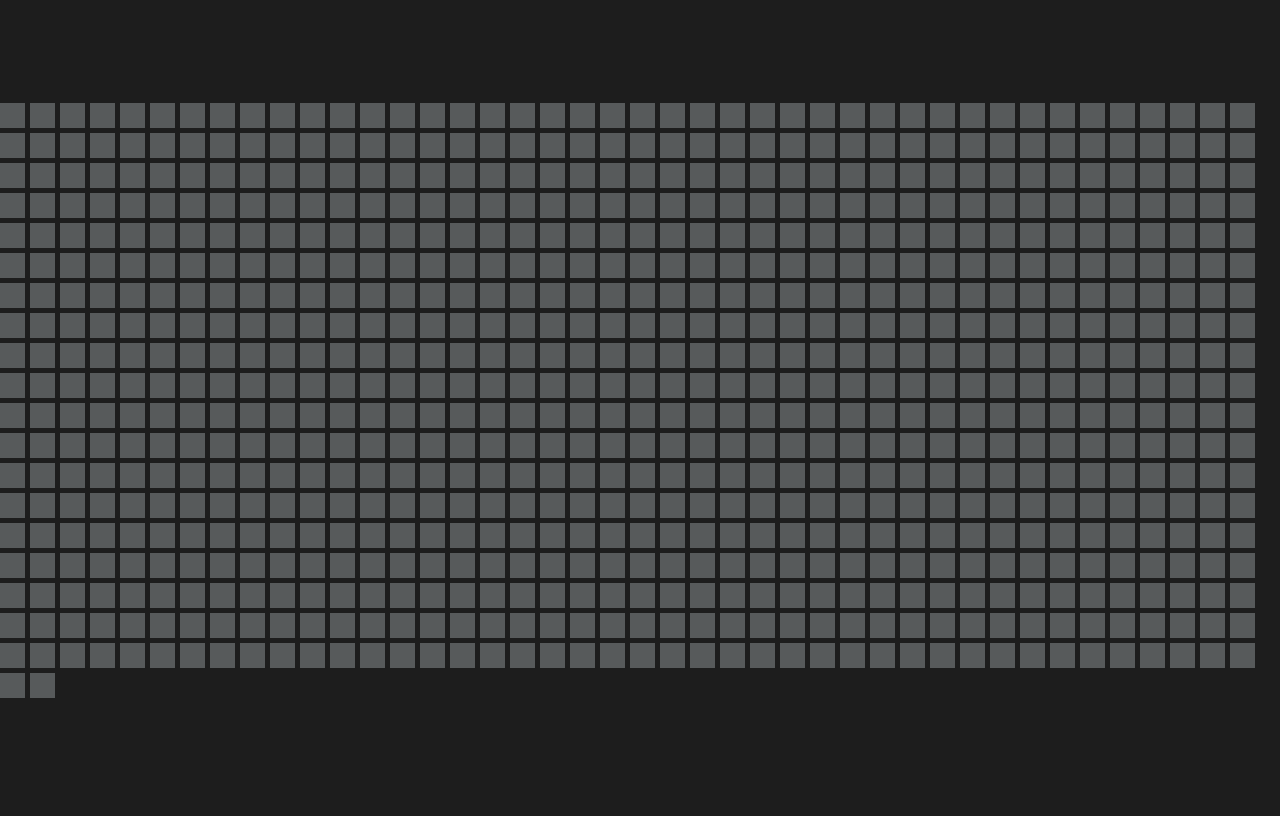
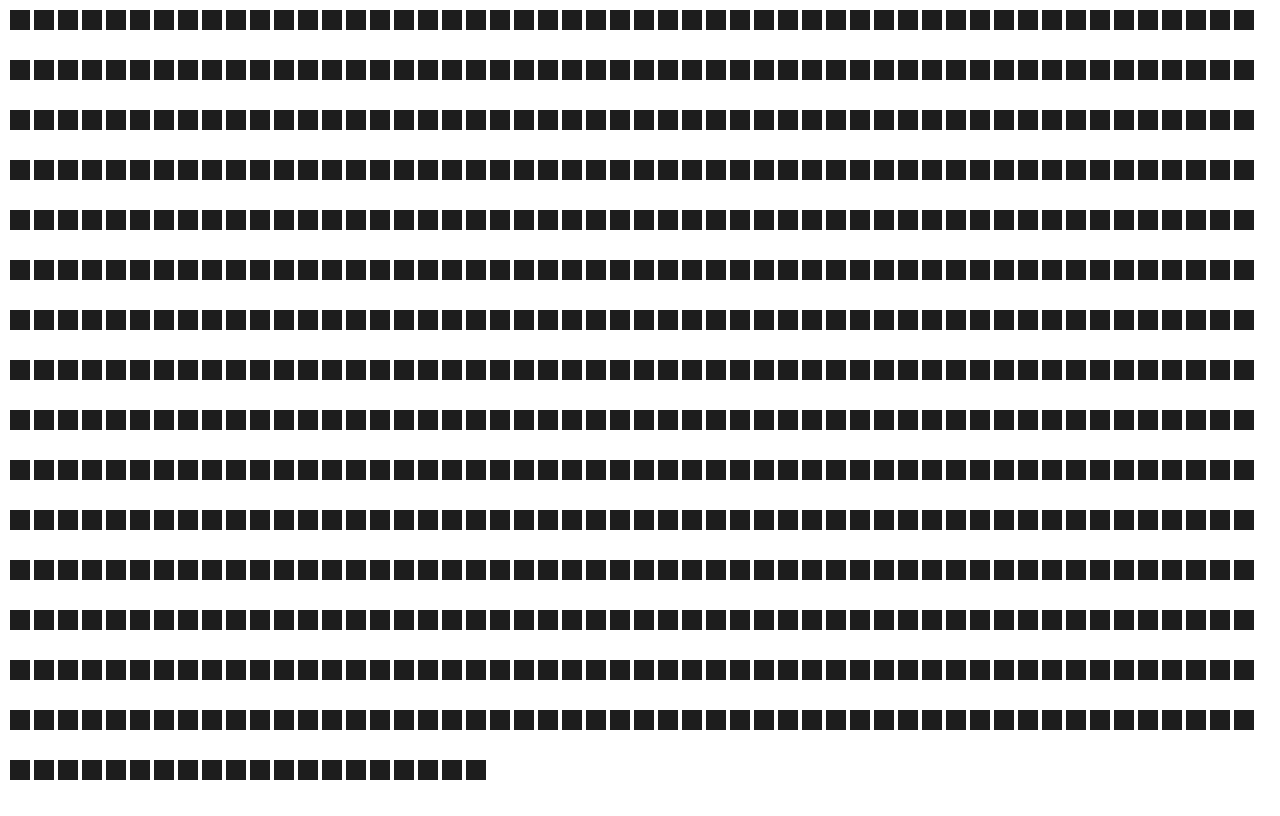
Before and after one commit to acciojob/Color-board-Tejaswini1397, a website: page main.html in a window 1280 px wide. Drawn offline with Linux system fonts and the light colour scheme.

Commit message:
created a submission

```diff
--- a/main.html
+++ b/main.html
@@ -7,9 +7,9 @@
 </head>
 
 <body>
-	 <div class="container">
-        <!-- Generate 800 boxes dynamically with JavaScript -->
-    </div>
+	  <div id="container" class="container">
+
+	</div>
 	<!-- the entire body must be written by student -->
     <script type="text/javascript" src="./script.js">
 </script>
--- a/script.js
+++ b/script.js
@@ -1,18 +1,16 @@
-document.addEventListener('DOMContentLoaded', function () {
-    const container = document.querySelector('.container');
+const container = document.getElementById('container');
+const squares = 800;
 
-    // Create 800 boxes
-     for (let i = 0; i < 800; i++) {
-        const square = document.createElement('div');
-        square.classList.add('square');
-        container.appendChild(square);
+for (let i = 0; i < squares; i++) {
+  const innerDiv = document.createElement('div');
+  innerDiv.className = "square";
+  container.appendChild(innerDiv);
 
-        // Add event listener to reset color after 1 second
-        square.addEventListener('mouseover', function () {
-            square.style.backgroundColor = '#e74c3c';
-            setTimeout(() => {
-                square.style.backgroundColor = 'rgb(29,29,29)';
-            }, 1000);
-        });
-    }
-});
+  innerDiv.addEventListener('mouseover', () => {
+    innerDiv.style.animation = "changing 1s linear forwards";
+  });
+
+  innerDiv.addEventListener('mouseout', () => {
+    innerDiv.style.animation = "";
+  });
+}
--- a/styles.css
+++ b/styles.css
@@ -1,26 +1,26 @@
-body {
-    display: flex;
-    justify-content: center;
-    align-items: center;
-    height: 100vh;
-    margin: 0;
-    background-color:rgb(29,29,29);
-}
-
 .container {
-    display: flex;
-    flex-wrap: wrap;
-    gap: 5px;
+  width: 100%;
+  height: 100vh;
+  display: flex;
+  flex-wrap: wrap;
 }
 
 .square {
-    width: 25px;
-    height: 25px;
-    background-color:rgb(87, 90, 91);
-    transition: background-color 4000ms ease; /* Smooth transition */
-    cursor: pointer;
+  width: 20px;
+  height: 20px;
+  background-color: rgb(29, 29, 29);
+  margin: 2px;
 }
 
 .square:hover {
-    background-color: rgb(87, 90, 91);
+  animation: 1s changing linear forwards;
 }
+
+@keyframes changing {
+  0% {
+    background-color: rgb(29, 29, 29);
+  }
+  100% {
+    background-color: white;
+  }
+}
```
